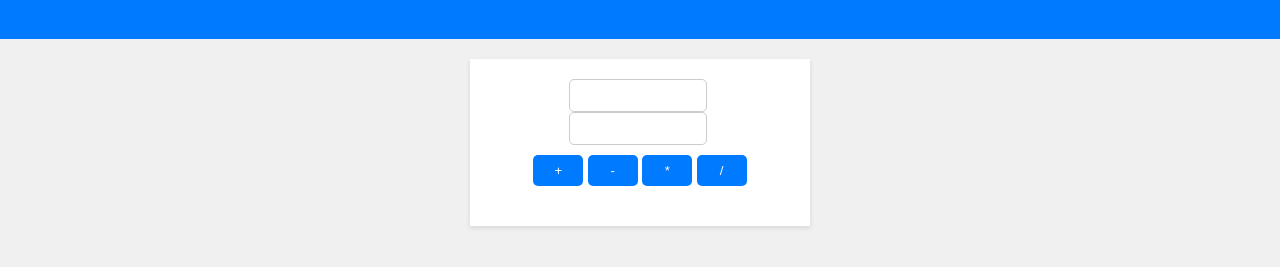
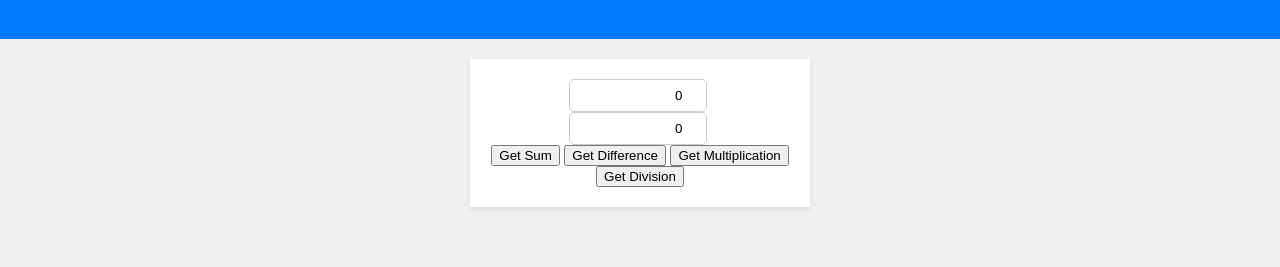
Before and after one commit to gandhirishi123/vuecalculator, a plain HTML site: page index.html in a window 1280 px wide. Shown: the part 81-348 px from the top of the page. Drawn offline with nearby package versions, Linux system fonts and the light colour scheme.

Commit message:
first commit

```diff
--- a/index.html
+++ b/index.html
@@ -58,26 +58,28 @@
             font-weight: bold;
         }
     </style>
+
 </head>
 <body>
     <header>
         <h1>Simple Calculator</h1>
     </header>
 
-    <div class="calculator">
-        <input type="number" id="num1">
+    <div id="app" class="calculator">
+        <input type="number" v-model="num1">
         <br>
-        <input type="number" id="num2">
+        <input type="number" v-model="num2">
         <br>
-        <input type="button" value="+" id="add">
-        <input type="button" value="-" id="subtract">
-        <input type="button" value="*" id="multiply">
-        <input type="button" value="/" id="divide">
-        <br>
-        <div id="result"></div>
+        <div>
+            <button @click="showSum">Get Sum</button>
+            <button @click="showDifference">Get Difference</button>
+            <button @click="showMultiplication">Get Multiplication</button>
+            <button @click="showDivision">Get Division</button>
+        </div>
+        <div id="Printsum">{{ result }}</div>
     </div>
 
-     <script src="https://cdn.jsdelivr.net/npm/vue@2.6.14/dist/vue.js"></script>
+    <script src="https://cdn.jsdelivr.net/npm/vue@2.6.14/dist/vue.js"></script>
     <script>
         new Vue({
             el: '#app',
@@ -91,23 +93,22 @@
             methods: {
                 showSum() {
                     const sum = this.num1 + this.num2;
-                    this.result = `The sum of 2 numbers is: ${sum}<br>`;
+                    this.result = `The sum of 2 numbers is: ${sum}`;
                 },
                 showDifference() {
                     const difference = this.num1 - this.num2;
-                    this.result += `The difference of 2 numbers is: ${difference}<br>`;
+                    this.result = `The difference of 2 numbers is: ${difference}`;
                 },
                 showMultiplication() {
                     const multiplication = this.num1 * this.num2;
-                    this.result += `The multiplication of 2 numbers is: ${multiplication}<br>`;
+                    this.result = `The multiplication of 2 numbers is: ${multiplication}`;
                 },
                 showDivision() {
                     const division = this.num1 / this.num2;
-                    this.result += `The division of 2 numbers is: ${division}<br>`;
+                    this.result = `The division of 2 numbers is: ${division}`;
                 },
             },
         });
     </script>
-    </script>
 </body>
 </html>
```
